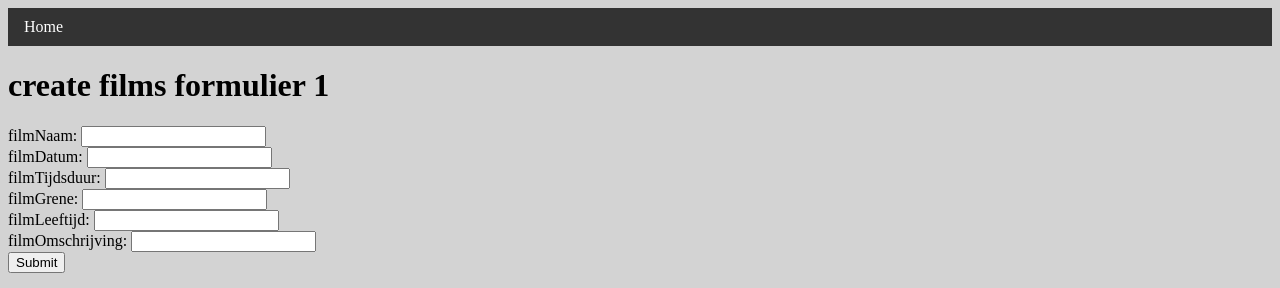
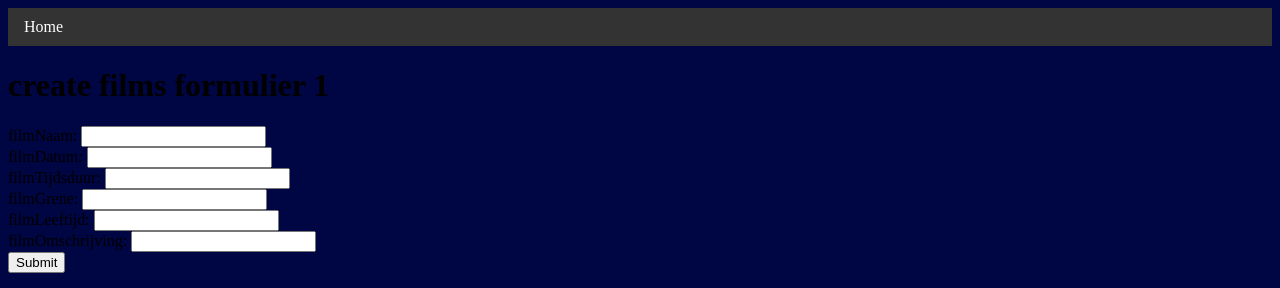
Before and after one commit to Omario010/Project4Git, a PHP site: page /createFilmFormulier1.php in a window 1280 px wide. Shown: the top 288 px of the page. Run offline with PHP 8.4, Linux system fonts and the light colour scheme.

Commit message:
Update index.css

```diff
--- a/index.css
+++ b/index.css
@@ -1,3 +1,3 @@
 body {
-    background-color: lightgray;
+    background-color: rgb(0, 5, 67);
 }
```
